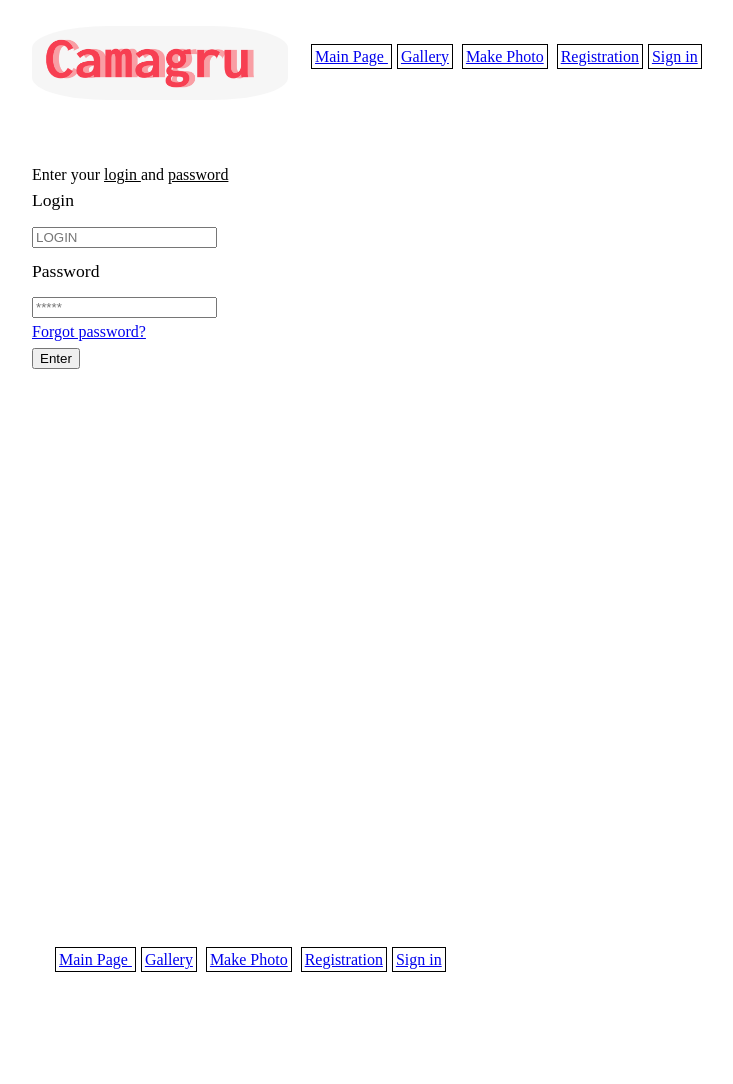
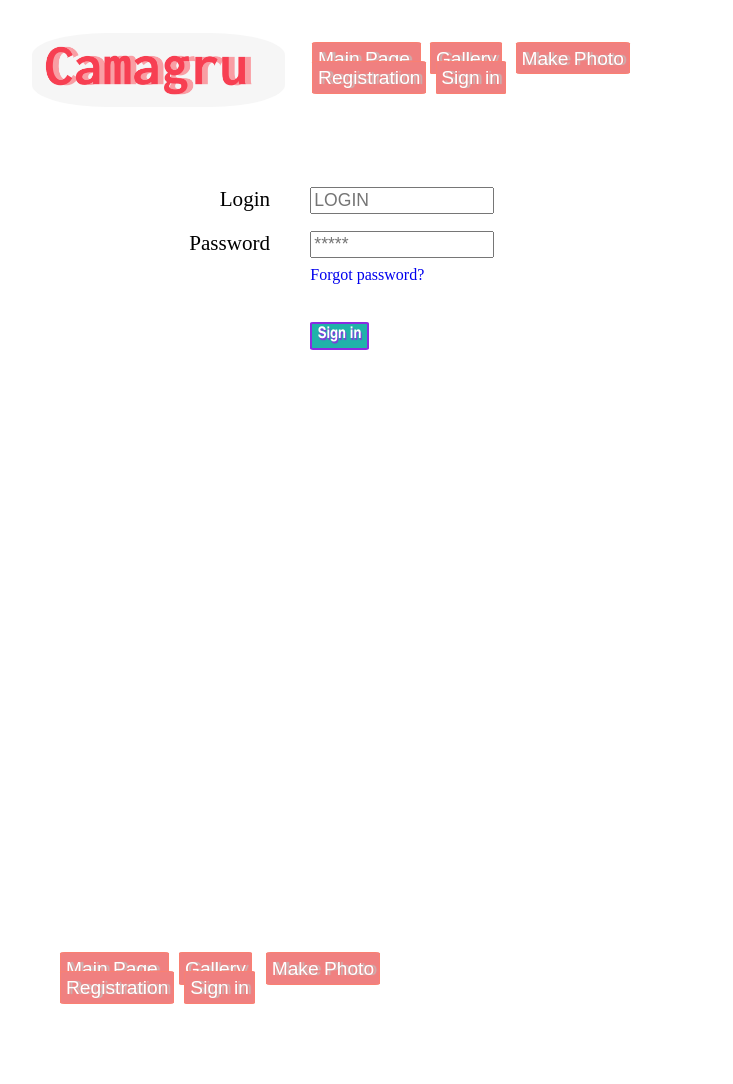
Before and after one commit to TimiTeam/Camagru, a PHP site: page /camagru/account/login in a window 1280 px wide. Shown: the whole page, without its empty margins (224-957 px from the left). Before the commit the page ends 972 px from the top, so only its background shows below. Run offline with PHP 8.4, Linux system fonts and the light colour scheme.

Commit message:
registration, login and reset - now very style pages

```diff
--- a/app/controllers/AccountController.class.php
+++ b/app/controllers/AccountController.class.php
@@ -88,13 +88,9 @@ class AccountController extends Controller{
     }
 
     public function resetAction($param = []){
-        $input = '<p> Login <br>
-        <input type="text" name="login" required>
-    </p>
-    <p> Email <br>
-        <input type="email" name="email" required>
-    </p>
-    <p>';
+        $param['getData'] = true;
+		$param['newPassword'] = false;
+
         if ($_SERVER['REQUEST_METHOD'] == 'POST' && isset($_POST['email']) && isset($_POST['login'])){
             if (($email = htmlentities($_POST['email'])) && ($login = htmlentities($_POST['login']))){
                 if ($this->model->confirmEmailAndLogin($email, $login)){
@@ -115,17 +111,11 @@ class AccountController extends Controller{
             header("Location: http://localhost:8080/camagru/account/login");
             exit;
         }
-        if ($_SERVER['REQUEST_METHOD'] == 'GET' && isset($_GET['reset_token']) && isset($_GET['email']) && $_GET['reset_token'] == $_SESSION['reset_token']){
+        if ($_SERVER['REQUEST_METHOD'] == 'GET' && isset($_GET['reset_token']) && isset($_SESSION['reset_token']) && $_GET['reset_token'] == $_SESSION['reset_token']){
             unset($_SESSION['reset_token']);
-            $input = '<p> New password <br>
-        <input type="password" name="password" required>
-    </p>
-    <p> Confirm  <br>
-        <input type="password" name="confirm" required>
-    </p>
-    <p>';
+			$param['getData'] = false;
+			$param['newPassword'] = true;
         }
-        $param['data'] = $input;
         $this->view->render("Reset", $param);
     }
 
--- a/app/scripts/posts.js
+++ b/app/scripts/posts.js
@@ -19,11 +19,6 @@ window.onload = function () {
             }
         }
     }
-}
-
-function deletePhoto(elem) {
-    let res =  window.confirm("Doy really want to delete this post?");
-    console.log(res);
 }
 
 function    updatePost(id, like, status){
--- a/app/style/camagruStyle.css
+++ /dev/null
@@ -1,70 +0,0 @@
-html, body, div, span, applet, object, iframe,
-h1, h2, h3, h4, h5, h6, p, blockquote, pre,
-a, abbr, acronym, address, big, cite, code,
-del, dfn, em, img, ins, kbd, q, s, samp,
-small, strike, strong, sub, sup, tt, var,
-b, u, i, center,
-dl, dt, dd, ol, ul, li,
-fieldset, form, label, legend,
-table, caption, tbody, tfoot, thead, tr, th, td,
-article, aside, canvas, details, embed,
-figure, figcaption, footer, header, hgroup,
-menu, nav, output, ruby, section, summary,
-time, mark, audio, video {
-    margin: 0;
-    padding: 0;
-    border: 0;
-    font-size: 100%;
-    font: inherit;
-    vertical-align: baseline;
-}
-/* HTML5 display-role reset for older browsers */
-article, aside, details, figcaption, figure,
-footer, header, hgroup, menu, nav, section {
-    display: block;
-}
-body {
-    line-height: 1;
-}
-ol, ul {
-    list-style: none;
-}
-blockquote, q {
-    quotes: none;
-}
-
-html{
-   height:100%;
-}
-
-body{
-    min-height: 100%;
-}
-
-p {
-    line-height: 2;
-    font-size: 110%;
-}
-.hor_list{
-    width: 60%;
-    margin-left: 20%;
-    display: inline-flex;
-    margin-top: 2%;
-    margin-bottom: 5%;
-}
-
-.logo{
-    border-radius: 30%;
-}
-
-.hr{
-    padding: 3%;
-    width: 100%;
-    margin: 0;
-}
-ul.hr li {
-    display: inline;
-    margin-right: 5px;
-    border: 1px solid #000;
-    padding: 3px;
-}
--- /dev/null
+++ b/app/style/headStyle.css
@@ -0,0 +1,156 @@
+html, body, div, span, applet, object, iframe,
+h1, h2, h3, h4, h5, h6, p, blockquote, pre,
+a, abbr, acronym, address, big, cite, code,
+del, dfn, em, img, ins, kbd, q, s, samp,
+small, strike, strong, sub, sup, tt, var,
+b, u, i, center,
+dl, dt, dd, ol, ul, li,
+fieldset, form, label, legend,
+table, caption, tbody, tfoot, thead, tr, th, td,
+article, aside, canvas, details, embed,
+figure, figcaption, footer, header, hgroup,
+menu, nav, output, ruby, section, summary,
+time, mark, audio, video {
+    margin: 0;
+    padding: 0;
+    border: 0;
+    font-size: 100%;
+    font: inherit;
+    vertical-align: baseline;
+}
+/* HTML5 display-role reset for older browsers */
+article, aside, details, figcaption, figure,
+footer, header, hgroup, menu, nav, section {
+    display: block;
+}
+body {
+    line-height: 1;
+}
+ol, ul {
+    list-style: none;
+}
+blockquote, q {
+    quotes: none;
+}
+
+html{
+   height:100%;
+}
+
+body{
+    min-height: 100%;
+}
+
+p {
+    line-height: 2;
+    font-size: 110%;
+}
+
+.welcome{
+    width: 100%;
+    padding-left: 3%;
+    font-size: 140%;
+}
+
+.hor_list{
+    width: 60%;
+    margin-left: 20%;
+    display: inline-flex;
+    margin-top: 2%;
+    margin-bottom: 5%;
+}
+
+.logo_div{
+    margin-top: 1%;
+    width: 35%;
+}
+
+.logo{
+    border-radius: 30%;
+    width: 100%;
+}
+
+.logo:hover{
+    margin: -2px;
+    border: 2px double coral;
+}
+
+.hr{
+    padding: 3%;
+    width: 65%;
+}
+ul.hr li {
+    display: inline;
+    margin: 1%;
+    width: 5%;
+    background: lightcoral;
+    border: 1px solid salmon;
+    border-radius: 5%;
+    font-size: 120%;
+    font-family: Arial, "Apple Braille", monospace;
+    color: white;
+    padding: 1%;
+    text-shadow: 3px 0px 1px rgba(200,180,180,100);
+}
+
+ul.hr li:hover{
+    background: lemonchiffon;
+    color: red;
+    text-shadow: none;
+}
+a{
+    text-decoration: none;
+}
+a:active{
+    color: darkviolet;
+}
+
+.login_form{
+}
+
+table{
+    width: 100%;
+}
+
+input{
+    width: 36%;
+    font-size: 100%;
+}
+
+.row{
+    width: 100%;
+}
+
+.name{
+    text-align: right;
+    padding-right: 5%;
+    font-family: "Apple SD Gothic Neo";
+    font-size: 120%;
+}
+
+.data{
+    text-align: left;
+    width: 64%;
+    text-decoration-color: blue;
+}
+
+.simple_button{
+    min-width: max-content;
+    width: 12%;
+    height: 5%;
+    padding: 0.5%;
+    background: lightseagreen;
+    font-family: "Arial Narrow";
+    font-weight: 600;
+    color: white;
+    text-shadow: 1px 2px 1px blueviolet;
+    border: 2px solid blueviolet;
+    border-radius: 5%;
+    font-size: 100%;
+}
+
+.simple_button:hover{
+    box-shadow: 2px 3px 4px rgba(196, 0, 255, 0.2),
+    -2px 3px 4px rgba(196, 0, 255, 0.2),
+    0px -3px 4px rgba(196, 0, 255, 0.2);
+}
--- a/app/test.php
+++ /dev/null
@@ -1,3 +0,0 @@
-<?php
-
-echo 'teest';
--- a/app/views/account/login.php
+++ b/app/views/account/login.php
@@ -1,14 +1,59 @@
     <div class="main_panel">
-        <h3>Enter your <u>login </u> and <u>password </u></h3>
-        <p style="color:red;"><?php if (isset($message)) echo $message ?></p>
+        <div class="login_form">
             <form action="" method="POST">
+                <table>
+                    <tr>
+                        <td class="name">
+                            <p></p>
+                        </td>
+                        <td class="data">
+                            <p style="color:red;"><?php if (isset($message)) echo $message; else echo '' ?></p>
+                        </td>
+                    </tr>
+                    <tr class="row">
+                        <td class="name">
                             <p>Login</p>
+                        </td>
+                        <td class="data">
                             <p><input type="text" name="login" placeholder="LOGIN"></p>
+                        </td>
+                    </tr>
+                    <tr>
+                        <td class="name">
                             <p>Password</p>
+                        </td>
+                        <td class="data">
                             <p><input type="password" name="pass" placeholder="*****"></p>
+                        </td>
+                    </tr>
+                    <tr>
+                        <td class="name">
+                            <p></p>
+                        </td>
+                        <td class="data">
                             <a href="http://localhost:8080/camagru/account/reset">Forgot password?</a>
-            <p><button>Enter</button></p>
+                        </td>
+                    </tr>
+                    <tr>
+                        <td class="name">
+                            <p></p>
+                        </td>
+                        <td class="data">
+                            <p><br></p>
+                        </td>
+                    </tr>
+                    <tr>
+                        <td class="name">
+                            <p></p>
+                        </td>
+                        <td class="data">
+                            <button class="simple_button">Sign in </button>
+                        </td>
+                    </tr>
+
+                </table>
             </form>
+        </div>
     </div>
 </body>
 </html>
--- a/app/views/layout/default.php
+++ b/app/views/layout/default.php
@@ -14,18 +14,22 @@
         <meta charset="UTF-8">
         <meta name="viewport" content="width=device-width, initial-scale=1.0">
         <meta http-equiv="X-UA-Compatible" content="ie=edge">
-        <link rel="stylesheet" href="/camagru/app/style/camagruStyle.css">
+        <link rel="stylesheet" href="/camagru/app/style/headStyle.css">
         <link rel="stylesheet" href="/camagru/app/style/photoStyle.css">
         <link rel="stylesheet" href="/camagru/app/style/postsStyle.css">
-        <script src="/camagru/app/scripts/posts.js"></script>
-        <title><?php echo $title?></title>
+
+        <script  type="text/javascript" src="/camagru/app/scripts/registerJs.js"></script>
+        <script  type="text/javascript" src="/camagru/app/scripts/posts.js"></script>
+        <title><?php if (isset($title)) echo $title?></title>
     </head>
     <body>
     <header>
     <div class="hor_list">
-        <a href="/camagru/">
-            <img class="logo" src="/camagru/app/res/camagru.png" width="256" >
-        </a>
+        <div class="logo_div">
+            <a href="/camagru/">
+                <img class="logo" src="/camagru/app/res/camagru.png">
+            </a>
+        </div>
         <ul class="hr">
             <a href="/camagru/"><li>Main Page </li>
             </a>
```
Also changed, not shown: app/scripts/registerJs.js (added, +74 -0 lines), app/views/account/register.php (+85 -92 lines), app/views/account/reset.php (+59 -4 lines), app/views/main/index.php (+5 -3 lines), app/scripts/account.js (line endings or trailing spaces). Lines whose indentation alone changed are shown as unchanged.
